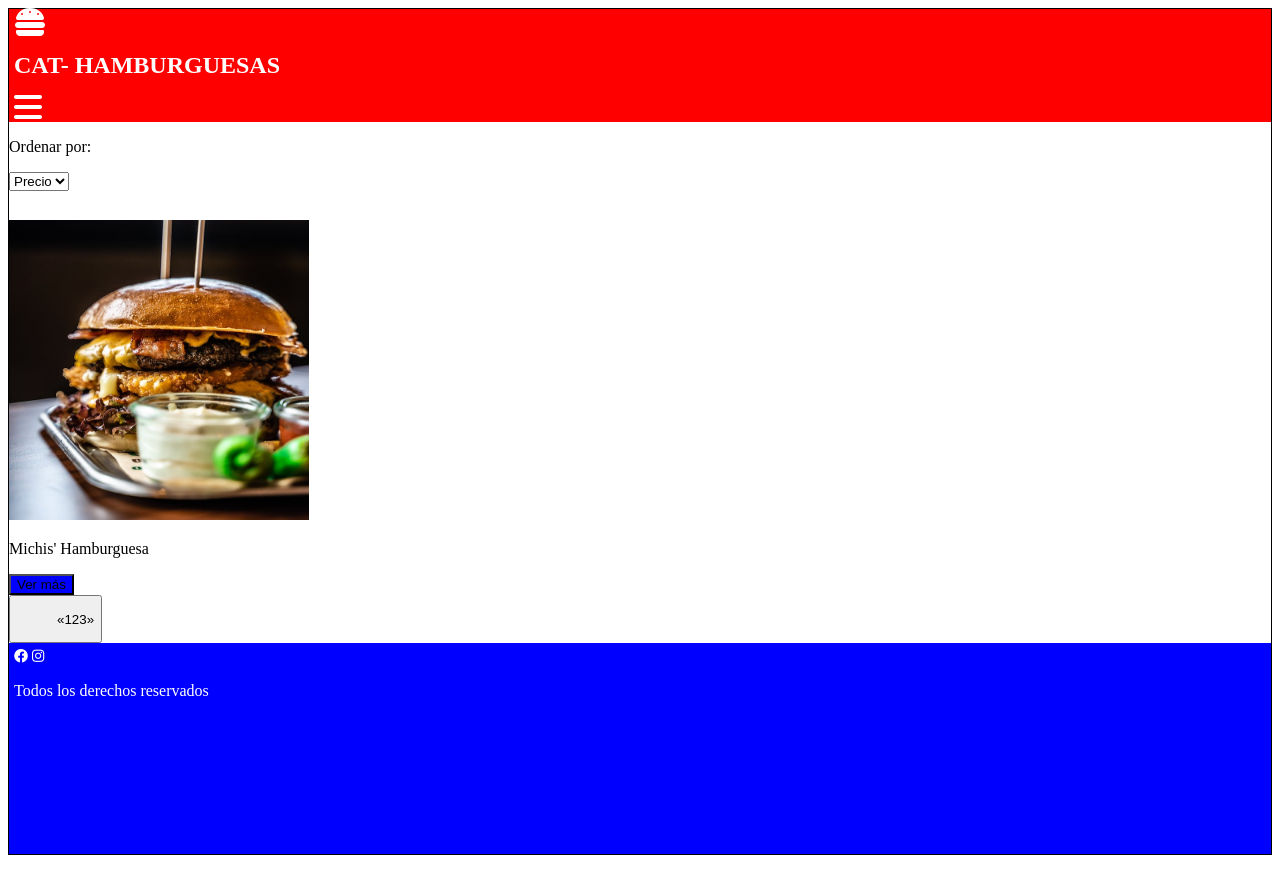
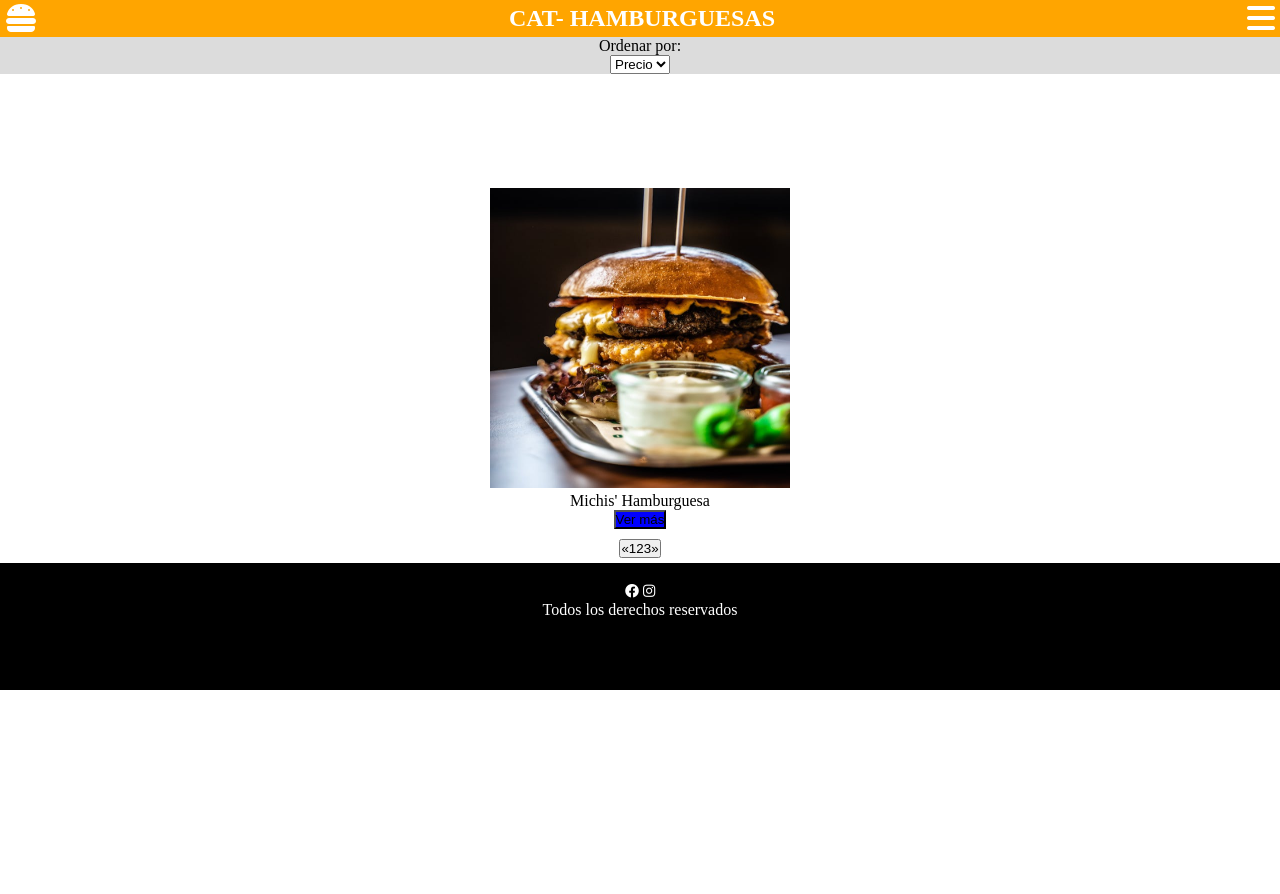
Before and after one commit to ivonneandrea/layout_mediaqueries, a plain HTML site: page index.html in a window 1280 px wide. Before the commit the page ends 863 px from the top, so only its background shows below. Drawn offline with Linux system fonts and the light colour scheme.

Commit message:
modificacion styles

```diff
--- a/assets/css/style.css
+++ b/assets/css/style.css
@@ -1,32 +1,39 @@
+*{
+margin: 0;
+padding: 0;
+}
 
-
-.ul{
-    padding: 10px;
+.menu{
+    padding: 5px;
     list-style: none;
     color: white;
-    background-color: red;
+    background-color: orange;
     display: flex;
-    flex-direction: column;
-
+    flex-direction: row;
+    text-align: justify;
+    align-items: center;
+    justify-content: space-between;
 }
 
 .ul li{
     padding: 5px;
     list-style: none;
+    border: 1px solid black;
 }
 
 
 .container{
     display: grid;
-    border: 1px solid black;
-    grid-template-rows: 1fr 2fr 1fr;
+    border: 1px ;
+    grid-template-rows: 1fr 2fr 1fr 1fr;
     grid-template-areas: "menu" "seccion-principal" "pie-de-pagina";
 
 }
+
 nav{
     padding: 5px;
     grid-area: menu ;
-    background-color: red;
+    background-color: orange;
     color:white;
 }
 
@@ -36,19 +43,43 @@ main{
 
 }
 
+.filtros{
+    display: flex;
+    flex-direction: column;
+    text-align: center;
+    align-items: center;
+    background-color: gainsboro;
+}
+
+.seccion-principal{
+    display: flex;
+    flex-direction: column;
+    align-items: center;
+    text-align: center;
+    margin-bottom: 5px;
+
+}
+
 .button{
     background-color: blue;
+    margin-bottom: 10px;
 
 }
 
 .paginado{
     list-style: none;
     display: flex;
+
 }
-
+.li{
+    border: 1px solid black;
+}
 footer{
     grid-area: pie-de-pagina;
-    background-color: blue;
+    background-color: black;
     color: white;
-    padding: 5px;
+    display: column;
+    text-align: center;
+    margin-bottom: 60px;
+    padding-top: 20px;
 }
```
